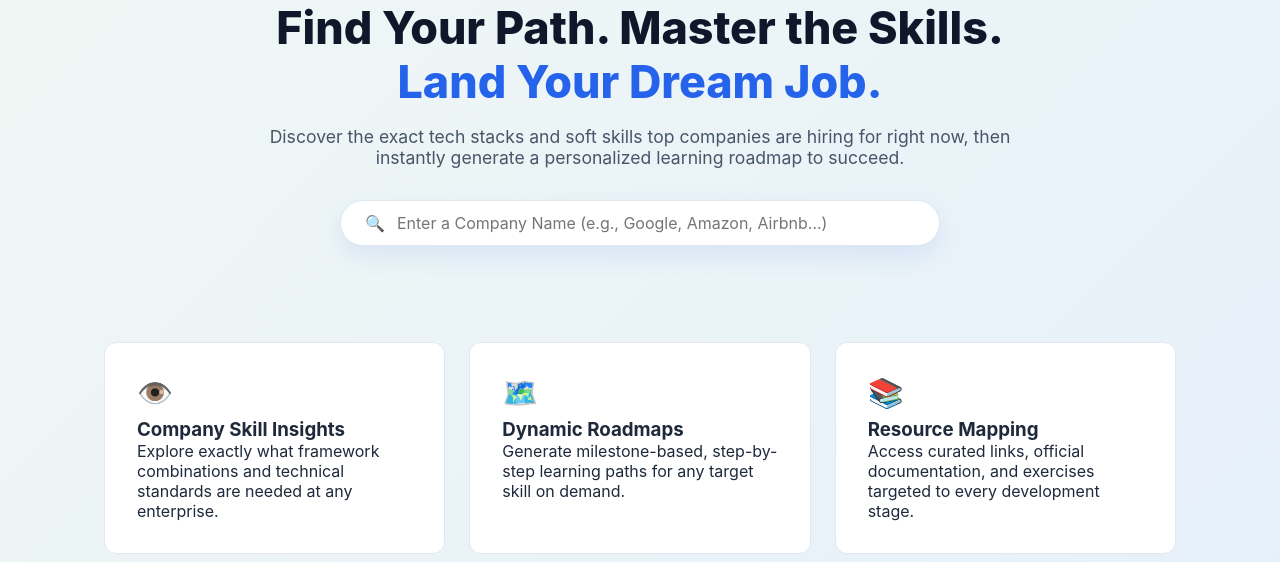
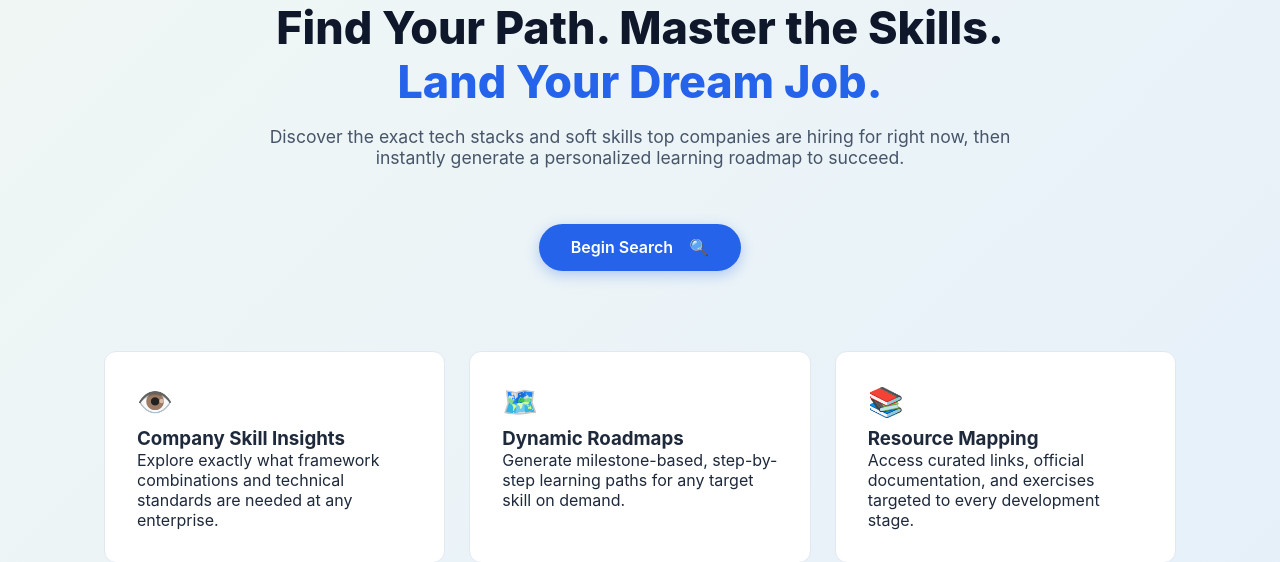
Before and after one commit to Bobbykumar5158/Target-Skills, a Flask app: page / in a window 1280 px wide. Shown: the part 152-714 px from the top of the page. Run offline with Flask 3, Linux system fonts and the light colour scheme.

Commit message:
created seprate css file and replaced form by btn navigating to another page

```diff
--- a/static/style/base.css
+++ b/static/style/base.css
@@ -109,7 +88,7 @@ main,
 }
 
 .search-icon {
-    margin-right: 0.75rem;
+    margin-left: 0.75rem;
 }
 
 .search-container input {
--- /dev/null
+++ b/static/style/home.css
@@ -0,0 +1,70 @@
+/* Center and space out the hero block */
+.hero {
+    text-align: center;
+    padding: 3rem 1rem;
+    max-width: 800px;
+    margin: 0 auto;
+}
+
+.hero h1 {
+    font-size: 2.8rem;
+    font-weight: 800;
+    line-height: 1.2;
+    margin-bottom: 1rem;
+    color: #0f172a;
+}
+
+.hero p {
+    color: #475569;
+    font-size: 1.1rem;
+    margin-bottom: 2rem;
+}
+
+.btn-primary-action {
+    display: inline-block;
+    background: #2563eb;
+    color: #ffffff;
+    text-decoration: none;
+    padding: 0.85rem 2rem;
+    border-radius: 50px;
+    font-weight: 600;
+    margin-top: 1.5rem;
+    box-shadow: 0 4px 14px rgba(37, 99, 235, 0.3);
+    transition: transform 0.2s ease, background 0.2s ease;
+}
+
+.btn-primary-action:hover {
+    background: #1d4ed8;
+    transform: translateY(-2px);
+}
+
+.popular-tags {
+    font-size: 0.85rem;
+    color: #64748b;
+}
+
+/* Grid Layout for Cards */
+.features-grid {
+    display: grid;
+    grid-template-columns: repeat(auto-fit, minmax(280px, 1fr));
+    gap: 1.5rem;
+    margin-top: 2rem;
+}
+
+.feature-card {
+    background: #ffffff;
+    padding: 2rem;
+    border-radius: 12px;
+    border: 1px solid #e2e8f0;
+    transition: transform 0.2s ease;
+}
+
+.feature-card:hover {
+    transform: translateY(-4px);
+}
+
+.feature-icon {
+    font-size: 1.8rem;
+    margin-bottom: 0.5rem;
+    display: block;
+}
--- a/templates/base.html
+++ b/templates/base.html
@@ -5,6 +5,8 @@
     <meta name="viewport" content="width=device-width, initial-scale=1.0">
     <title>Target Companies</title>
     <link rel="stylesheet" href="{{url_for('static', filename='style/base.css') }}">
+    {% block style %}
+    {% endblock %}
 
 </head>
 <body>
--- a/templates/home.html
+++ b/templates/home.html
@@ -1,4 +1,8 @@
 {% extends 'base.html' %}
+
+{% block style %}
+<link rel="stylesheet" href="{{url_for('static',filename = 'style/home.css')}}">
+{% endblock %}
 
 {% block content %}
 <div class="main-content-wrapper">
@@ -7,10 +11,7 @@
         <h1>Find Your Path. Master the Skills. <br><span class="text-gradient">Land Your Dream Job.</span></h1>
         <p>Discover the exact tech stacks and soft skills top companies are hiring for right now, then instantly generate a personalized learning roadmap to succeed.</p>
 
-        <form action="/search" method="POST" class="search-container">
-            <span class="search-icon">🔍</span>
-            <input type="text" name="company_name" placeholder="Enter a Company Name (e.g., Google, Amazon, Airbnb...)">
-        </form>
+        <a href="{{url_for('explore')}}" class="btn-primary-action">Begin Search <span class="search-icon">🔍</span></a>
 
     </header>
 
```
Also changed, not shown: other parts of static/style/base.css (+0 -52 lines).
